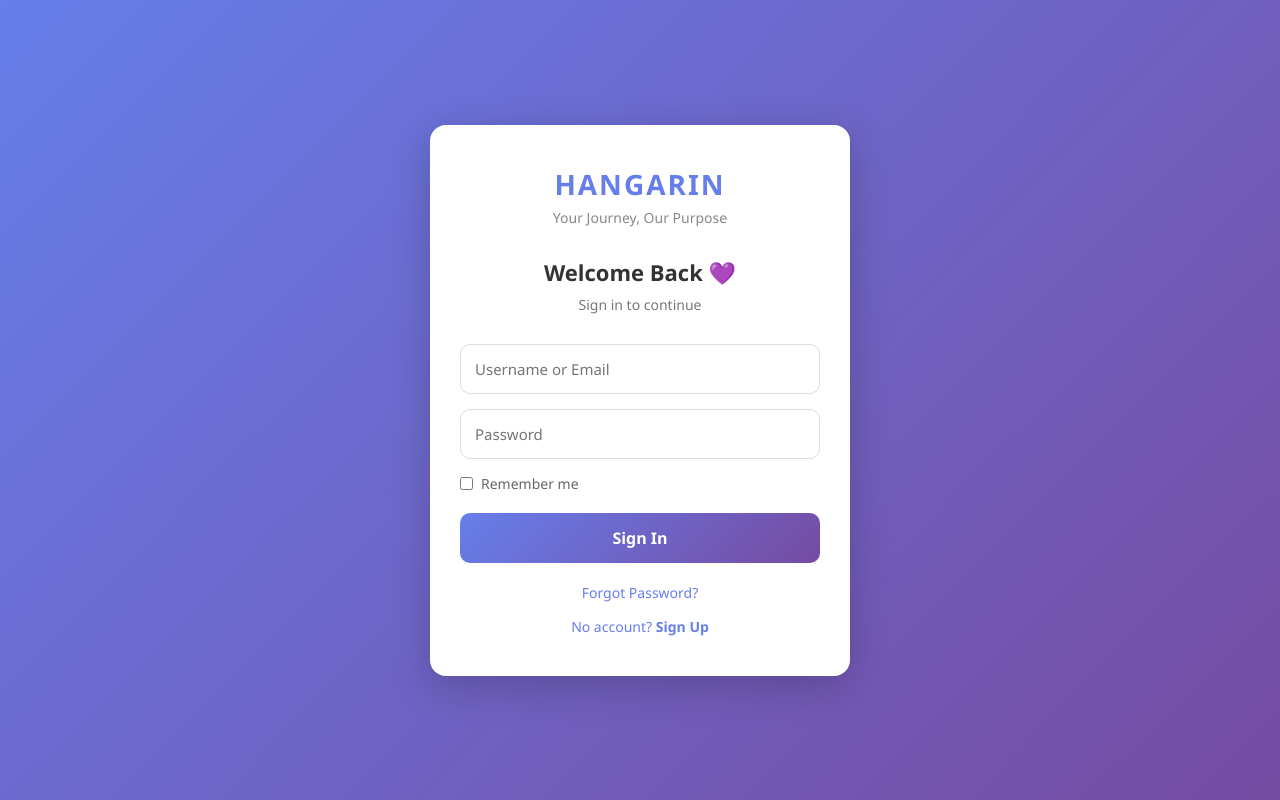
After one commit to Jezellemaetaneo/Hangarin, a Django app: template hangarinsite/templates/account/login.html in a window 1280 px wide. The commit adds this page. Run offline with Django 5.2, Linux system fonts and the light colour scheme; the template is opened without the code that fills it, so the values that code supplies are empty; some libraries are stand-ins or nearby versions.

Commit message:
add hangarinorg

```diff
--- a/hangarinsite/hangarinsite/settings.py
+++ b/hangarinsite/hangarinsite/settings.py
@@ -21,6 +21,8 @@ INSTALLED_APPS = [
     'django.contrib.sessions',
     'django.contrib.messages',
     'django.contrib.staticfiles',
+
+    'hangarinorg',
 
     # Allauth
     'django.contrib.sites',
--- /dev/null
+++ b/hangarinsite/templates/account/login.html
@@ -0,0 +1,86 @@
+{% load socialaccount %}
+<!DOCTYPE html>
+<html lang="en">
+<head>
+    <meta charset="UTF-8">
+    <meta name="viewport" content="width=device-width, initial-scale=1.0">
+    <title>Login | HANGARIN</title>
+    <link rel="stylesheet" href="https://cdnjs.cloudflare.com/ajax/libs/font-awesome/6.7.0/css/all.min.css">
+    <style>
+        *{margin:0;padding:0;box-sizing:border-box;font-family:'Segoe UI',sans-serif}
+        body{background:linear-gradient(135deg,#667eea 0%,#764ba2 100%);min-height:100vh;display:flex;align-items:center;justify-content:center;padding:20px}
+        .login-card{background:#fff;border-radius:16px;padding:40px 30px;width:100%;max-width:420px;box-shadow:0 10px 40px rgba(0,0,0,.2)}
+        .logo-container{text-align:center;margin-bottom:30px}
+        .logo{font-size:28px;font-weight:700;color:#667eea;letter-spacing:2px}
+        .logo-tagline{color:#888;font-size:14px;margin-top:5px}
+        h2{text-align:center;color:#333;margin-bottom:8px;font-size:22px}
+        .subtitle{text-align:center;color:#777;margin-bottom:30px;font-size:14px}
+        .social-btn{display:flex;align-items:center;justify-content:center;gap:10px;width:100%;padding:12px;border-radius:10px;border:none;font-size:15px;font-weight:500;cursor:pointer;text-decoration:none;margin-bottom:12px;transition:transform .2s}
+        .social-btn:hover{transform:translateY(-2px)}
+        .google{background:#f8f9fa;color:#333;border:1px solid #ddd}
+        .github{background:#24292e;color:#fff}
+        .divider{display:flex;align-items:center;margin:25px 0;color:#aaa;font-size:13px}
+        .divider::before,.divider::after{content:'';flex:1;height:1px;background:#ddd}
+        .divider span{padding:0 15px}
+        form{display:flex;flex-direction:column;gap:15px}
+        form input{padding:14px;border-radius:10px;border:1px solid #ddd;font-size:15px}
+        .login-btn{background:linear-gradient(135deg,#667eea 0%,#764ba2 100%);color:#fff;padding:14px;border:none;border-radius:10px;font-size:16px;font-weight:600;cursor:pointer;margin-top:5px;opacity:1;transition:opacity .2s}
+        .login-btn:hover{opacity:.9}
+        .link{text-align:center;margin-top:15px;font-size:14px;color:#667eea;text-decoration:none}
+        .error{background:#ffebee;color:#c62828;padding:12px;border-radius:8px;margin-bottom:20px;font-size:14px}
+    </style>
+</head>
+<body>
+    <div class="login-card">
+        <div class="logo-container">
+            <div class="logo">HANGARIN</div>
+            <p class="logo-tagline">Your Journey, Our Purpose</p>
+        </div>
+
+        <h2>Welcome Back 💜</h2>
+        <p class="subtitle">Sign in to continue</p>
+
+        {% if form.non_field_errors %}
+            <div class="error">
+                {% for e in form.non_field_errors %}{{ e }}{% endfor %}
+            </div>
+        {% endif %}
+
+        {% get_providers as socialaccount_providers %}
+        {% if socialaccount_providers %}
+            {% for provider in socialaccount_providers %}
+                {% if provider.id == "google" %}
+                    <a href="{% provider_login_url provider.id %}" class="social-btn google">
+                        <i class="fab fa-google" style="color:#ea4335"></i>
+                        <span>Sign in with Google</span>
+                    </a>
+                {% endif %}
+                {% if provider.id == "github" %}
+                    <a href="{% provider_login_url provider.id %}" class="social-btn github">
+                        <i class="fab fa-github"></i>
+                        <span>Sign in with GitHub</span>
+                    </a>
+                {% endif %}
+            {% endfor %}
+            <div class="divider"><span>or</span></div>
+        {% endif %}
+
+        <form method="POST" action="{% url 'account_login' %}">
+            {% csrf_token %}
+            <input type="text" name="login" placeholder="Username or Email" required>
+            <input type="password" name="password" placeholder="Password" required>
+            <label style="display:flex;align-items:center;gap:8px;font-size:14px;color:#666">
+                <input type="checkbox" name="remember"> Remember me
+            </label>
+            <button type="submit" class="login-btn">Sign In</button>
+        </form>
+
+        <p class="link" style="margin-top:20px">
+            <a href="{% url 'account_reset_password' %}" class="link">Forgot Password?</a>
+        </p>
+        <p class="link">
+            No account? <a href="{% url 'account_signup' %}" class="link"><strong>Sign Up</strong></a>
+        </p>
+    </div>
+</body>
+</html>
```
Also changed, not shown: hangarinsite/hangarinorg/models.py (+41 -25 lines), hangarinsite/templates/account/password_reset.html (+28 -5 lines).
